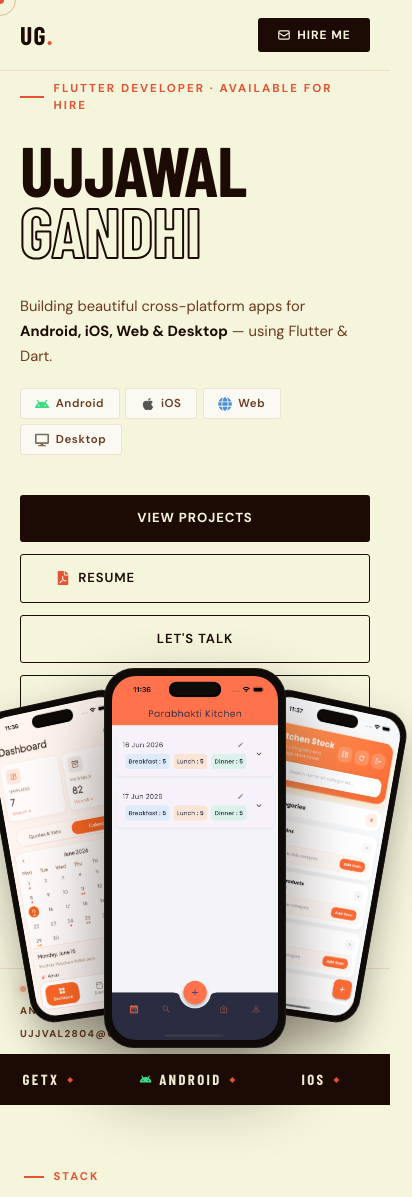
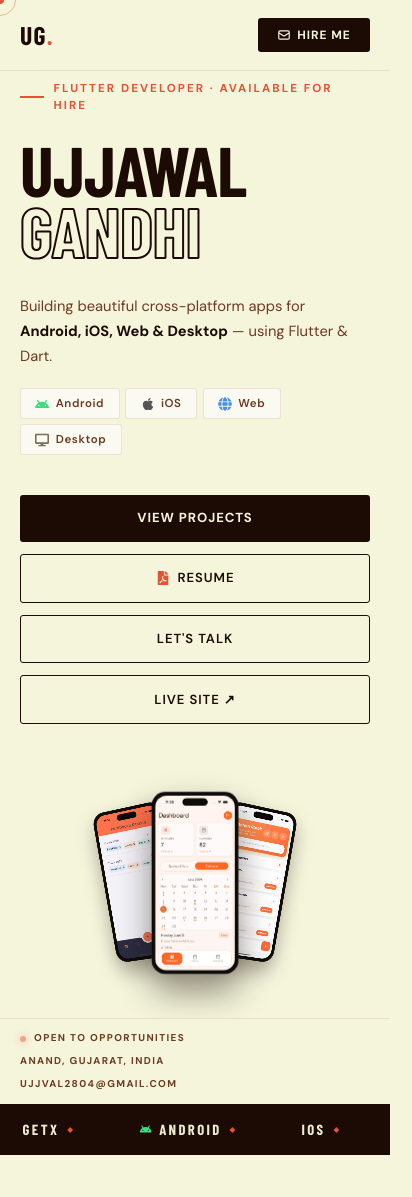
Before and after one commit to UjjvalGandhi/my_portfolio, a Next.js app in the folder nextjs/: page / in a window 390 px wide. Shown: the top 1197 px of the page, 412 px wide, since content can reach past the window. Built offline with nearby package versions, Linux system fonts and the light colour scheme; a web font is replaced by a local one.

Commit message:
responsive

```diff
--- a/nextjs/app/globals.css
+++ b/nextjs/app/globals.css
@@ -58,12 +58,13 @@ body {
   }
   .hero-right-panel {
     width: 100% !important;
-    height: 220px !important;
+    height: 340px !important;
     flex-direction: row !important;
     justify-content: center !important;
-    gap: 2rem !important;
-    padding: 1.5rem 2rem !important;
+    padding: 1rem !important;
+    overflow: hidden !important;
   }
+  .phone-fan { transform: scale(0.7); }
   .hero-right-tag { font-size: 1.2rem !important; text-align: left !important; }
   .hero-name-size { font-size: clamp(3.8rem, 16vw, 6rem) !important; }
   .hero-left-pad { padding: 5.5rem 1.5rem 2rem !important; }
@@ -86,6 +87,14 @@ body {
   .sk-grid-cols { grid-template-columns: repeat(3, 1fr) !important; }
   .sec-title-size { font-size: clamp(2.2rem, 10vw, 3.5rem) !important; }
   .cta-stack { flex-direction: column !important; width: 100% !important; }
-  .cta-stack > * { width: 100% !important; text-align: center !important; }
+  .cta-stack > * { width: 100% !important; text-align: center !important; justify-content: center !important; }
   .plat-wrap { gap: .35rem !important; }
+  .hero-right-panel { height: 300px !important; }
+  .phone-fan { transform: scale(0.58); }
 }
+
+/* very small phones */
+@media (max-width: 400px) {
+  .hero-right-panel { height: 270px !important; }
+  .phone-fan { transform: scale(0.48); }
+}
```
Also changed, not shown: nextjs/public/screens/app1.png, nextjs/public/screens/app2.png.
